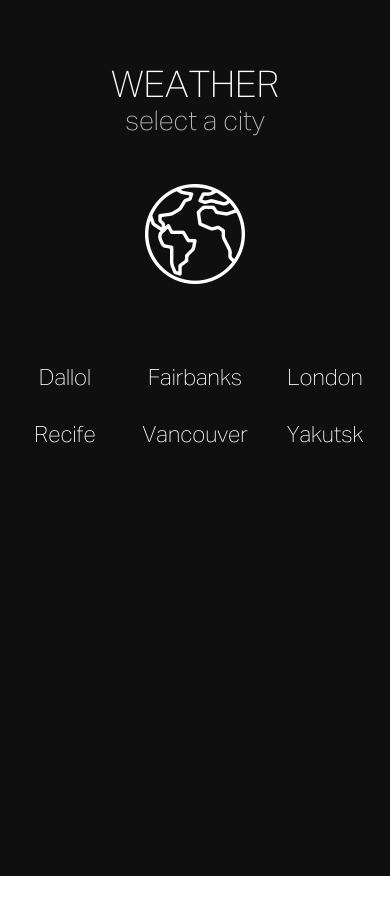
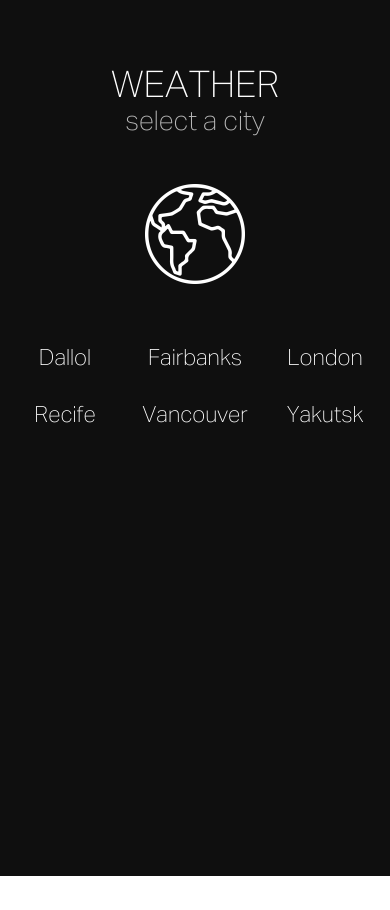
Before and after one commit to reinaldoleal/my-challenge-tds, a React (Vite) app: page / in a window 390 px wide. Built offline with nearby package versions, Linux system fonts and the light colour scheme.

Commit message:
ajustando espaço entre linhas das cidades - mobile

```diff
--- a/src/assets/sass/style.sass
+++ b/src/assets/sass/style.sass
@@ -54,7 +54,7 @@
     @include mixins.mobile
         width: 100vw
         height: 100px
-        padding-bottom: 50px
+        padding-bottom: 30px
 
     &-img
         img
```
